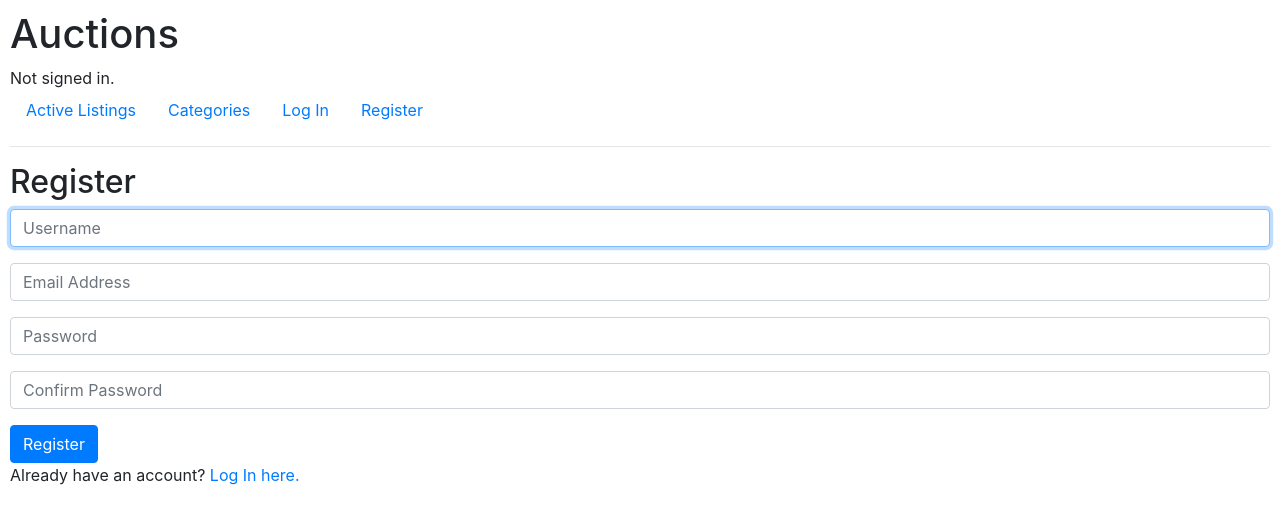
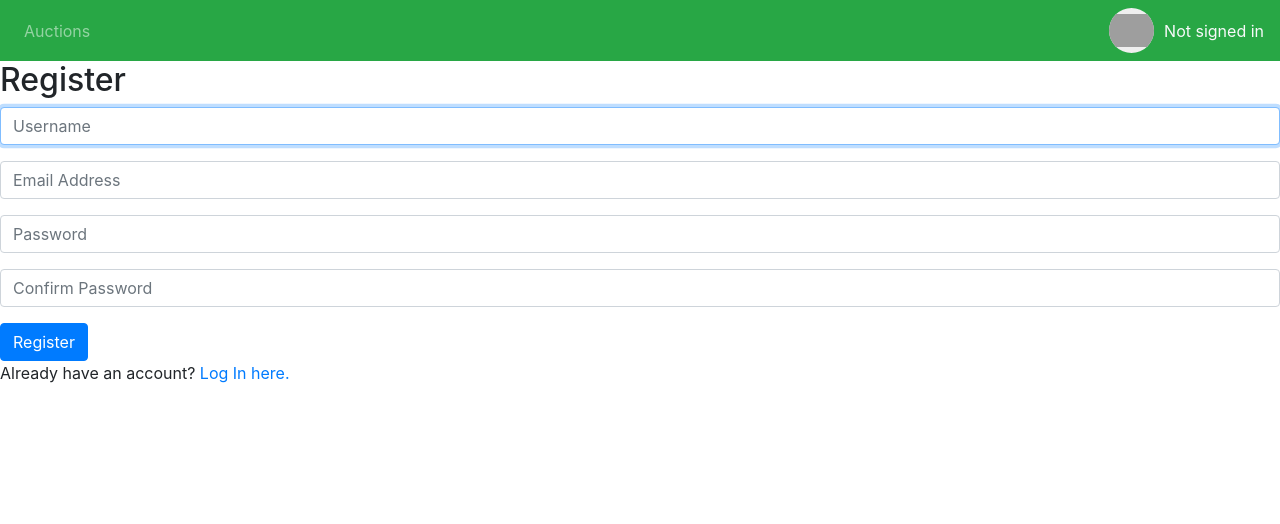
Before and after one commit to wobrozek/shop, a Django app: page /register/ in a window 1280 px wide. Shown: the top 524 px of the page. Run offline with Django 3.2, Linux system fonts and the light colour scheme; some libraries are stand-ins or nearby versions; grey boxes are pictures that could not be loaded.

Commit message:
add naavbar

```diff
--- a/commerce/auctions/static/auctions/styles.css
+++ b/commerce/auctions/static/auctions/styles.css
@@ -1,3 +1,25 @@
 body {
-    padding: 10px;
+    padding: 0;
+    margin: 0;
 }
+
+button:focus {
+    outline: none;
+}
+
+button{
+    border: none;
+}
+.image-circleWraper img{
+    width:45px;
+}
+.image-circleWraper{
+    border-radius: 50%;
+    width: 45px;
+    height: 45px;
+    overflow: hidden;
+    display: flex;
+    align-items: center;
+    justify-content: center;
+    margin-right:10px;
+}
--- a/commerce/auctions/templates/auctions/layout.html
+++ b/commerce/auctions/templates/auctions/layout.html
@@ -6,50 +6,67 @@
         <title>{% block title %}Auctions{% endblock %}</title>
         <link rel="stylesheet" href="https://stackpath.bootstrapcdn.com/bootstrap/4.4.1/css/bootstrap.min.css" integrity="sha384-Vkoo8x4CGsO3+Hhxv8T/Q5PaXtkKtu6ug5TOeNV6gBiFeWPGFN9MuhOf23Q9Ifjh" crossorigin="anonymous">
         <link href="{% static 'auctions/styles.css' %}" rel="stylesheet">
+
     </head>
     <body>
-        <h1>Auctions</h1>
-        <div>
-            {% if user.is_authenticated %}
-                Signed in as <strong>{{ user.username }}</strong>.
-            {% else %}
-                Not signed in.
-            {% endif %}
-        </div>
-        <ul class="nav">
-            <li class="nav-item">
-                <a class="nav-link" href="{% url 'index' %}">Active Listings</a>
-            </li>
+        <nav class="navbar navbar-expand-sm navbar-dark bg-success sticky-top">
+            <div class="collapse navbar-collapse" id="collapsibleNavId">
+                <ul class="navbar-nav mr-auto mt-2 mt-lg-0">
+                <li class="nav-item b4-navba">
+                    <a class="nav-link" href="{% url 'index' %}">Auctions</a>
+                </li>
+                </ul>
 
-            <li class="nav-item">
-                <a class="nav-link" href="{% url 'categories' %}">Categories</a>
-            </li>
+                <div class=" dropdown"  >
 
-            {% if user.is_authenticated %}
-                <li class="nav-item">
-                    <a class="nav-link" href="{% url 'watchlist' %}">Watchlist</a>
-                    <span class="watch-list-number">{{follow_number}}</span>
-                </li>
+                    {% if user.is_authenticated %}
+                        <button class="image-circleWraper" data-bs-toggle="dropdown">
+                            <img src="https://encrypted-tbn0.gstatic.com/images?q=tbn:ANd9GcTsA8Uk6Moi9UCJYLnmIG0e6fJN0kfPZ7ISdA&usqp=CAU=" alt="profile image">
+                        </button>
+                        <ul class="dropdown-menu">
+                            <li >
+                                <a class="dropdown-item" href="{% url 'watchlist' %}">Watchlist</a>
+                                <span class="watch-list-number">{{follow_number}}</span>
+                            </li>
+                            <li >
+                                <a class="dropdown-item" href="{% url 'create' %}">Create Listing</a>
+                            </li>
 
-                <li class="nav-item">
-                    <a class="nav-link" href="{% url 'create' %}">Create Listing</a>
-                </li>
+                            <li >
+                                <a class="dropdown-item" href="{% url 'logout' %}">Log Out</a>
+                            </li>
+                         </ul>
 
-                <li class="nav-item">
-                    <a class="nav-link" href="{% url 'logout' %}">Log Out</a>
-                </li>
+                {% else %}
+                    <button class="image-circleWraper" data-bs-toggle="dropdown" >
+                        <img src="https://encrypted-tbn0.gstatic.com/images?q=tbn:ANd9GcTsA8Uk6Moi9UCJYLnmIG0e6fJN0kfPZ7ISdA&usqp=CAU=" alt="profile image">
+                    </button>
+                        <ul class="dropdown-menu">
+                            <li>
+                                <a class="dropdown-item" href="{% url 'login' %}">Log In</a>
+                            </li>
+                            <li >
+                                <a class="dropdown-item" href="{% url 'register' %}">Register</a>
+                            </li>
+                        </ul>
+                {% endif %}
+                </div>
+                </div>
+                                {% if user.is_authenticated %}
+                        <div class="text-light">
+                            Signed in as <strong>{{ user.username }}</strong>.
+                        </div>
+                    {% else %}
+                        <div class="text-light">
+                            Not signed in
+                        </div>
+                    {% endif %}
+        </nav>
 
-            {% else %}
-                <li class="nav-item">
-                    <a class="nav-link" href="{% url 'login' %}">Log In</a>
-                </li>
-                <li class="nav-item">
-                    <a class="nav-link" href="{% url 'register' %}">Register</a>
-                </li>
-            {% endif %}
-        </ul>
-        <hr>
+
         {% block body %}
         {% endblock %}
+
+            <script src="https://cdn.jsdelivr.net/npm/bootstrap@5.3.0-alpha1/dist/js/bootstrap.bundle.min.js" integrity="sha384-w76AqPfDkMBDXo30jS1Sgez6pr3x5MlQ1ZAGC+nuZB+EYdgRZgiwxhTBTkF7CXvN" crossorigin="anonymous"></script>
     </body>
 </html>
```
Also changed, not shown: commerce/auctions/models.py (+6 -1 lines), commerce/auctions/templates/auctions/index.html (+12 -4 lines).
